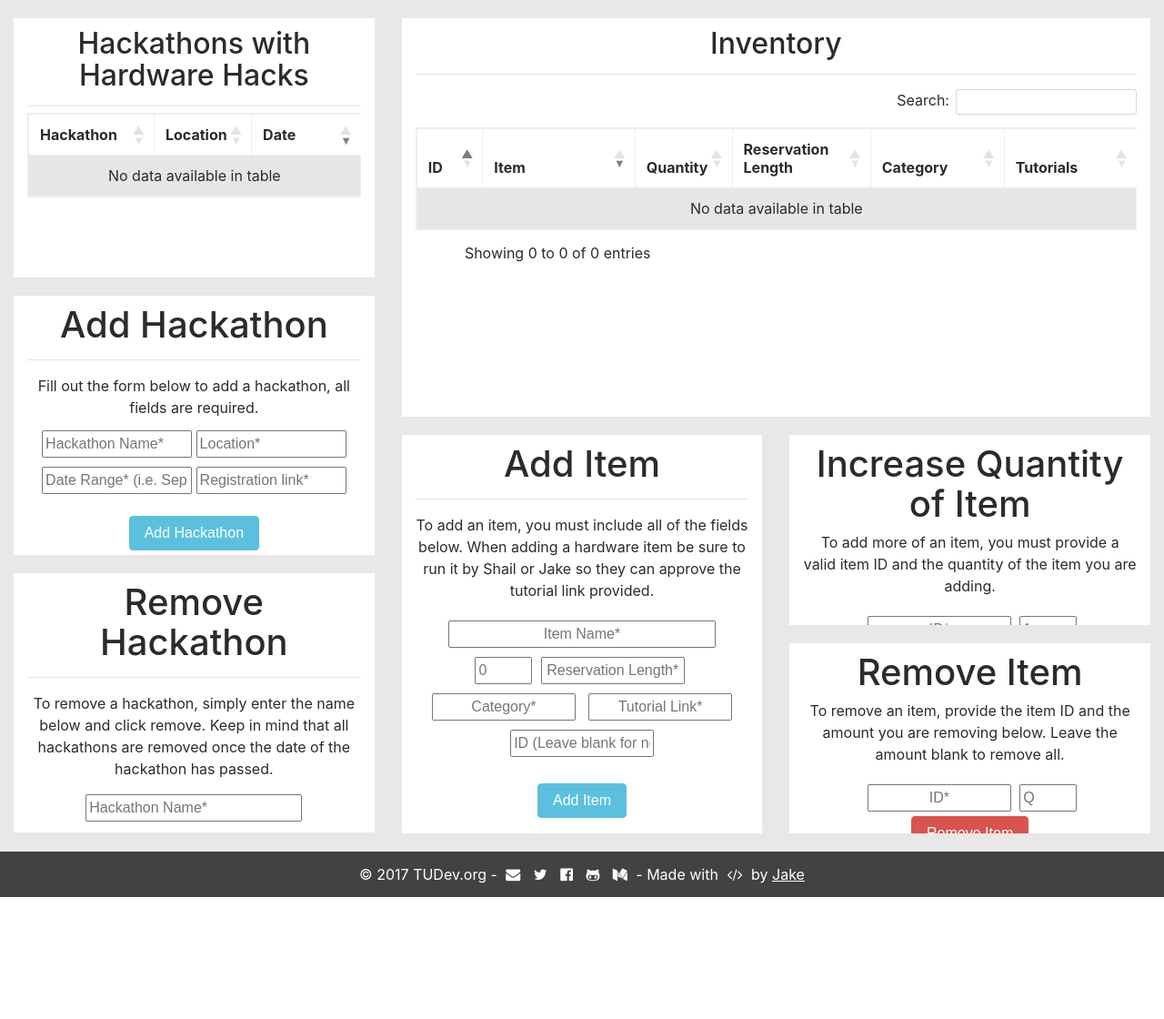
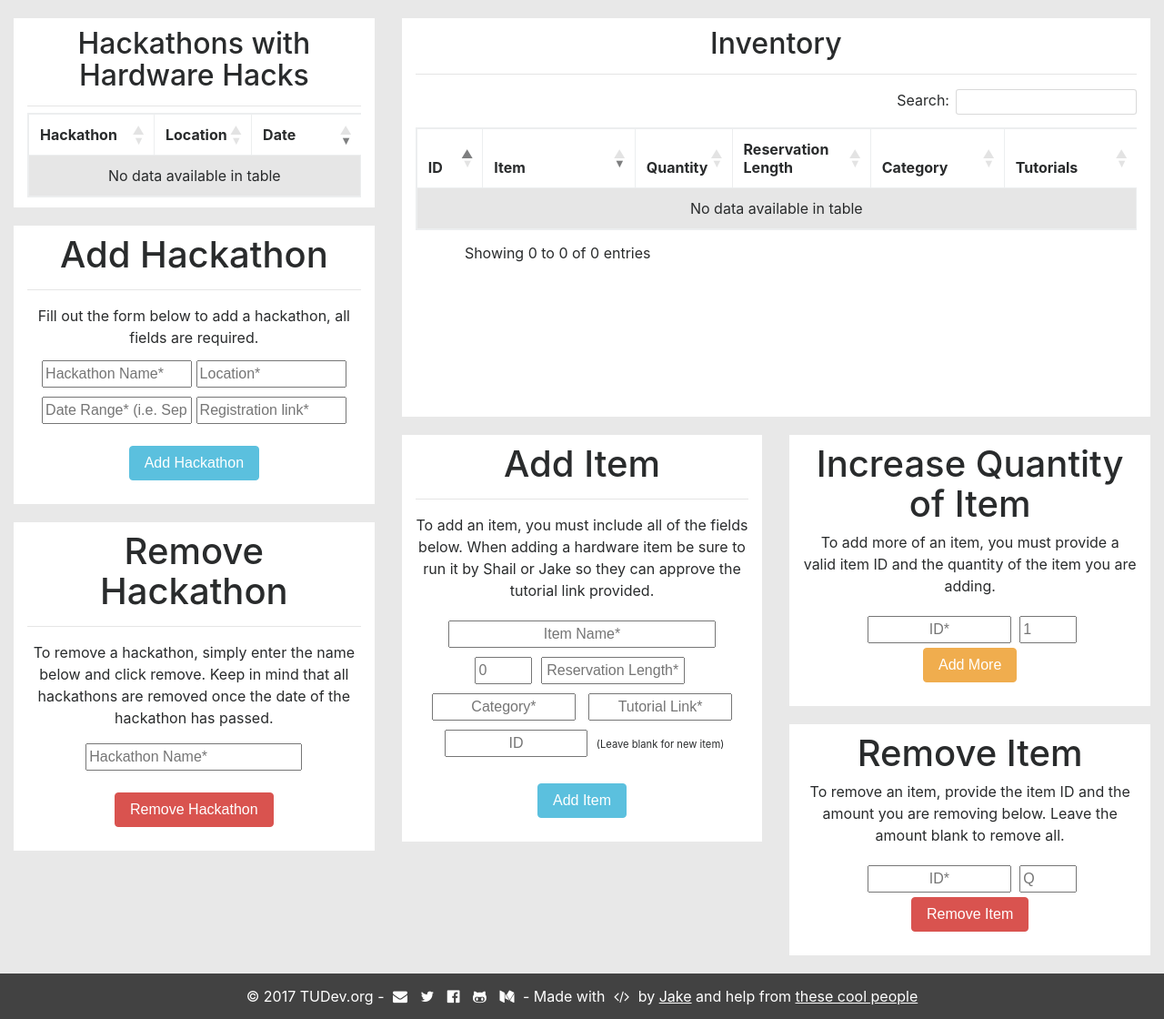
Before and after one commit to sxmrxzxr/Checkout, a Flask app: template app/templates/admin.html in a window 1280 px wide. Shown: the part 56-1176 px from the top of the page at 91% size. Before the commit the page ends 1042 px from the top, so only its background shows below. Run offline with Flask 2, Linux system fonts and the light colour scheme; the template is opened without the code that fills it, so the values that code supplies are empty; parts of the project's set-up code (start-up, migrations or seed data) failed here and were passed over; some libraries are stand-ins or nearby versions.

Commit message:
basic cart working, need to work on quant accumulation, subtraction, and quant counting

```diff
--- a/app/static/js/main.js
+++ b/app/static/js/main.js
@@ -1,16 +1,12 @@
 $(document).ready(function() {
+    console.log("HERE")
     $('#inventory').DataTable({
         "paging": false,
         "autoWidth": false,
         "scrollY": "75%",
         "scrollCollapse": true,
-        "columns": [
-            { "width": "20%"},
-            { "width": "5%"},
-            { "width": "15%"},
-            { "width": "20%"},
-            { "width": "20%"},
-            { "width": "20%"}
+        "columnDefs": [
+            { "width": "20%", "targets": 0 }
           ],
         "order": [[ 1, "desc" ], [ 0, "asc" ]]
     });
@@ -57,6 +53,7 @@ $(document).ready(function() {
         }).done(function(data) {
             location.reload();
         });
+        $('#request_item')[0].reset();
         event.preventDefault();
     });
     $(document).on('submit','#add_hackathon', function(event) {
@@ -72,6 +69,7 @@ $(document).ready(function() {
         }).done(function(data) {
             location.reload();
         });
+        $('#add_hackathon')[0].reset();
         event.preventDefault();
     });
     $(document).on('submit','#remove_hackathon', function(event) {
@@ -84,6 +82,7 @@ $(document).ready(function() {
         }).done(function(data) {
             location.reload();
         });
+        $('#remove_hackathon')[0].reset();
         event.preventDefault();
     });
     $(document).on('submit','#add_item', function(event) {
@@ -101,6 +100,7 @@ $(document).ready(function() {
         }).done(function(data) {
             location.reload();
         });
+        $('#add_item')[0].reset();
         event.preventDefault();
     });
     $(document).on('submit','#increase_quantity', function(event) {
@@ -114,6 +114,7 @@ $(document).ready(function() {
         }).done(function(data) {
             location.reload();
         });
+        $('#increase_quantity')[0].reset();
         event.preventDefault();
     });
     $(document).on('submit','#remove_item', function(event) {
@@ -127,12 +128,39 @@ $(document).ready(function() {
         }).done(function(data) {
             location.reload();
         });
+        $('#remove_item')[0].reset();
         event.preventDefault();
     });
 
-    $(document).on('click','#add_to_cart_b', function(event) {
-        console.log("woo");
-        console.log($(this));
+    $(document).on('submit','#add-to-cart', function(event) {
+        var cart_contents = []
+        var i = 0;
+        var cart_length = $("#cart")[0].childNodes.length;
+
+        for(i = 1; i < cart_length; i+=3){
+            cart_contents.push($("#cart")[0].childNodes[i]);
+        }
+
+        console.log(cart_contents)
+
+        var product_name = $(this)[0][1].value;
+        var requested_quantity = $(this)[0][0].value;
+        var max_quantity = 4;
+
+        if(requested_quantity == ''){
+            requested_quantity = 1;
+        }
+
+        var cart_item = '<li id="' + product_name +
+                        '"><strong id="prod_name">' + product_name +
+                        '</strong><button class=" btn-info cart-btn">X' +
+                        '</button><input type="number" name="item_quanity"' +
+                        'min="1" max="' + max_quantity + '" value="' +
+                        requested_quantity + '" id="product_quantity"' +
+                        ' required></li><br><br>'
+
+        $('#cart').append(cart_item)
+
         event.preventDefault();
     });
 
--- a/app/static/stylesheets/main.css
+++ b/app/static/stylesheets/main.css
@@ -26,6 +26,10 @@ html, body{
 
 .xl-box{
     height: 895px;
+}
+
+.auto{
+    height: auto;
 }
 
 .xs-box, .sm-box, .md-box, .lg-box, .xl-box{
--- a/app/templates/admin.html
+++ b/app/templates/admin.html
@@ -25,22 +25,33 @@
         <div class="collapse navbar-collapse" id="navbarSupportedContent">
           <ul class="navbar-nav mr-auto" style="color: white">
             <li class="nav-item">
-                <a class="nav-link" href="#" style="color: white">Get Started</a>
+              <a class="nav-link" href="#" style="color: white">
+                Get Started
+              </a>
             </li>
             <li class="nav-item">
-                <a class="nav-link" href="#learnmore" style="color: white">Learn More</a>
+              <a class="nav-link" href="#learnmore" style="color: white">
+                Learn More
+              </a>
             </li>
           </ul>
-            <span class="nav-link" style="color: white">{{ welcome_msg }} {{ user }} |
-            <a href="{{ url_for('.index') }}" style="color: white; text-decoration: none">Main Page</a> |
-            <a href="{{ url_for('.logout') }}" style="color: white; text-decoration: none"><i class="fa fa-sign-out" aria-hidden="true"></i>Log Out</a>
+          <span class="nav-link" style="color: white">
+            {{ welcome_msg }} {{ user }} |
+            <a href="{{ url_for('.index') }}"
+               style="color: white; text-decoration: none">
+              Main Page
+            </a> |
+            <a href="{{ url_for('.logout') }}"
+               style="color: white; text-decoration: none">
+              <i class="fa fa-sign-out" aria-hidden="true"></i>Log Out
+            </a>
           </span>
         </div>
       </nav>
       <div class="container">
           <div class="row">
               <div class="col-md-4">
-                    <div class="col-md-12 sm-box" align="center">
+                  <div class="col-md-12 sm-box auto" align="center">
                   <h2>Hackathons with Hardware Hacks</h2>
                   <hr style="margin-bottom: 0;">
                   <table class="table table-striped table-bordered" cellspacing="0" width="100%" id="hackathons">
@@ -58,7 +69,7 @@
                       </tbody>
                   </table>
                   </div>
-                    <div class="col-md-12 sm-box" align="center">
+                  <div class="col-md-12 sm-box auto" align="center">
                   <h1>Add Hackathon</h1>
                   <hr>
                   <p style="margin-bottom: 3px">
@@ -77,7 +88,7 @@
                       </form>
                   </div>
                   </div>
-                    <div class="col-md-12 sm-box" align="center">
+                  <div class="col-md-12 sm-box auto" align="center">
                       <h1>Remove Hackathon</h1>
                       <hr>
                       <p>To remove a hackathon, simply enter the name below
@@ -118,7 +129,7 @@
                   </div>
                   <div class="row">
                   <div class="col-md-6">
-                    <div class="col-md-12 md-box" align="center">
+                  <div class="col-md-12 md-box auto" align="center">
                       <h1>Add Item</h1>
                       <hr>
                       <p>To add an item, you must include all of the fields
@@ -144,7 +155,12 @@
                             required>
                           <input id="item_id" class="subadd"
                             type="text"
-                              placeholder="ID (Leave blank for new item)">
+                            placeholder="ID"
+                            title="ID (Leave blank for new item)">
+                            <span style="font-size: .7em; display: block
+                                         color: grey;">
+                              (Leave blank for new item)
+                            </span>
                       </div>
                           <br>
                           <input type="submit" class="btn btn-info" value="Add Item">
@@ -152,7 +168,7 @@
                   </div>
                   </div>
                   <div class="col-md-6">
-                    <div class="col-md-12 xs-box" align="center">
+                  <div class="col-md-12 xs-box auto" align="center">
                       <h1>Increase Quantity of Item</h1>
                       <p>To add more of an item, you must provide a valid
                         item ID and the quantity of the item you are adding.
@@ -170,7 +186,7 @@
                             value="Add More">
                       </form>
                   </div>
-                    <div class="col-md-12 xs-box" align="center">
+                  <div class="col-md-12 xs-box auto" align="center">
                       <h1>Remove Item</h1>
                       <p>To remove an item, provide the item ID and the
                         amount you are removing below. Leave the amount blank
@@ -193,7 +209,8 @@
               </div>
           </div>
       </div>
-        <div class="footer" align="center"><span id="footer-text">
+      <div class="footer" align="center">
+        <span id="footer-text">
           &copy; 2017 TUDev.org -
           <a href="mailto:tudev@temple.edu">
             <i class="fa fa-envelope" aria-hidden="true"></i>
@@ -212,8 +229,11 @@
           </a>
           - Made with
           <i class="fa fa-code" aria-hidden="true"></i>
-             by <a href="jlawrence.co" class="underline">Jake</a>
-        </span></div>
+          by <a href="https://lawja.io" class="underline">Jake</a>
+          and help from <a href="https://tudev.org/#who"
+                           class="underline">these cool people</a>
+        </span>
+      </div>
     </body>
     <footer>
     <script type="text/javascript" src="{{ url_for('static', filename='js/main.js') }}"></script>
```
Also changed, not shown: other parts of app/static/stylesheets/main.css (+61 -5 lines), app/main/views.py (+14 -10 lines), app/templates/index.html (+33 -18 lines), app/static/img/slack.svg (added). Lines whose indentation alone changed are shown as unchanged.
